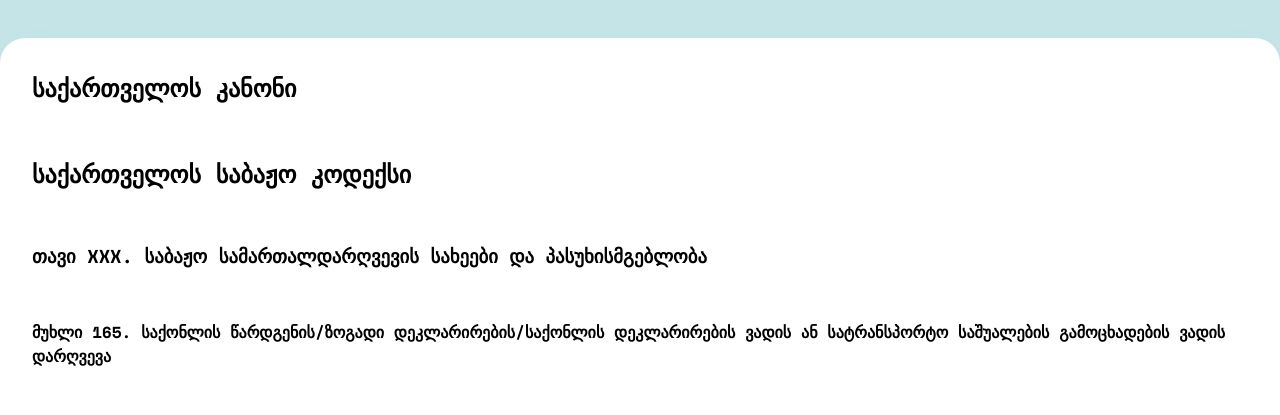
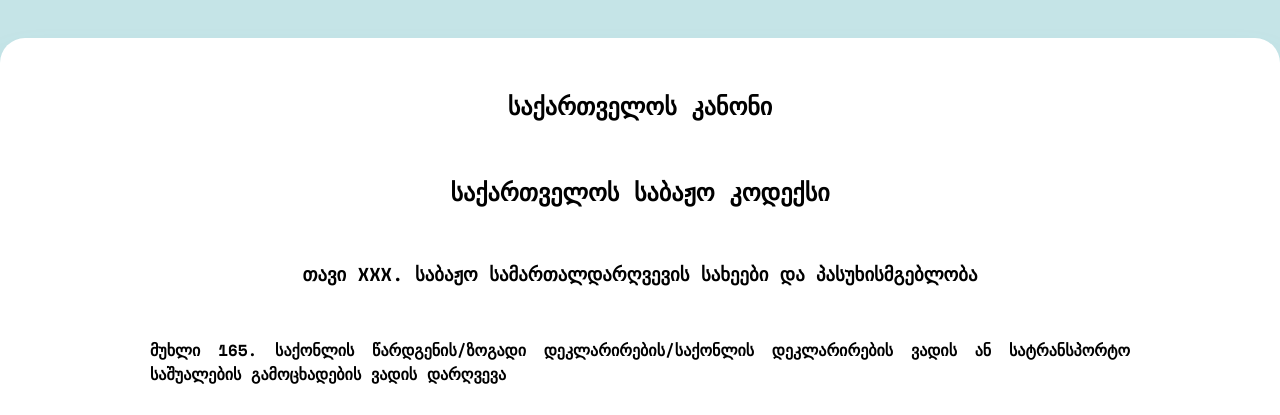
Before and after one commit to irakli85/oil, a plain HTML site: page thrird.html in a window 1280 px wide. Shown: the part 335-750 px from the top of the page. Drawn offline with nearby package versions, Linux system fonts and the light colour scheme.

Commit message:
some changes

```diff
--- a/style.css
+++ b/style.css
@@ -377,3 +377,13 @@ second
 ------------------
 third
    */
+
+   .third-text{
+    padding:0 150px;
+    padding-top: 50px;
+    text-align: justify;
+   }
+
+   .third-text h1, h2, h3{
+    text-align: center;
+   }
```
